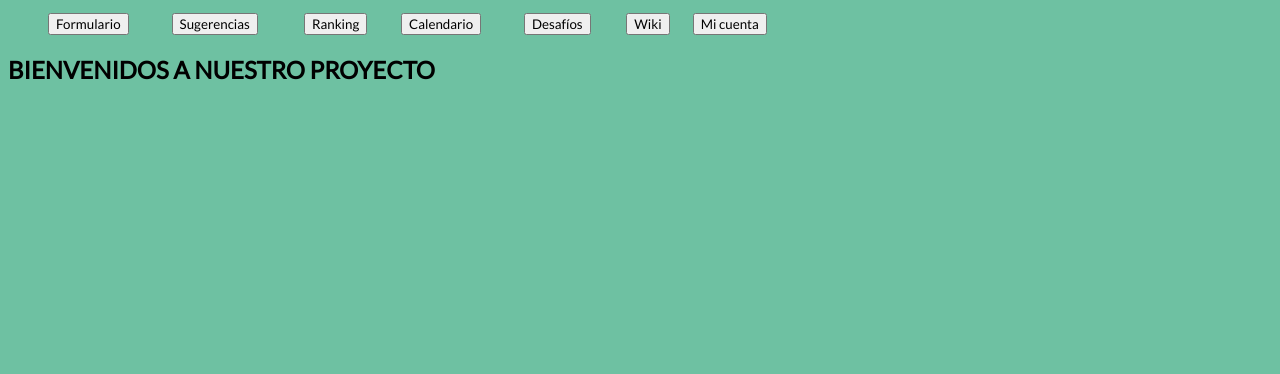
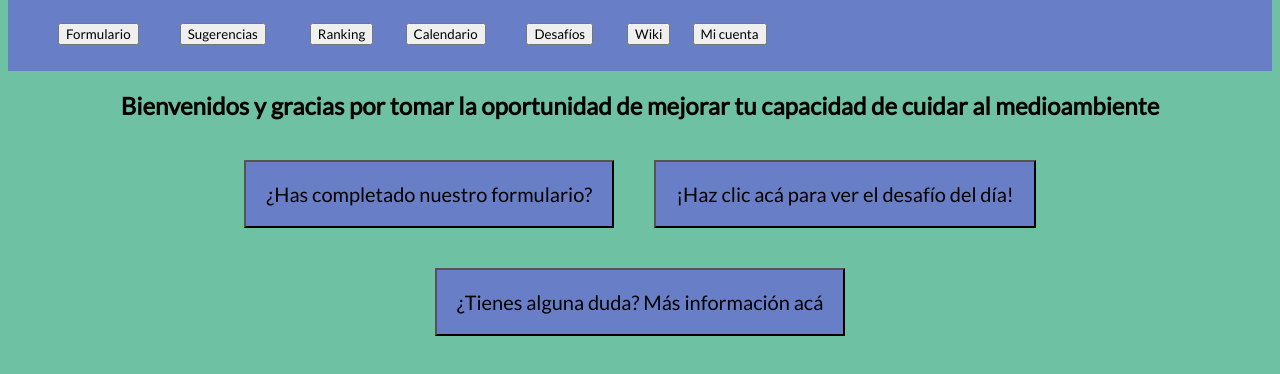
Before and after one commit to CarlosR759/ProyectoIngWeb, a plain HTML site: page paginaprincipal.html in a window 1280 px wide. Shown: the part 138-512 px from the top of the page. Drawn offline with Linux system fonts and the light colour scheme.

Commit message:
añadido butones a la página principal

```diff
--- a/CSS/Index.css
+++ b/CSS/Index.css
@@ -67,6 +67,7 @@ button {
 
 h2 {
     font-family: 'Lato', sans-serif;
+    text-align: center;
 }
 
 body{
@@ -88,3 +89,25 @@ p {
     text-align: center;
     font-family: 'Lato', sans-serif;
 }
+
+#boxlayer1{
+    display: flex;
+    justify-content: center;
+}
+
+#bigbuttons{
+    padding: 20px;
+    margin: 20px;
+    font-size: 20px;
+    background-color: rgb(104, 127, 200);
+}
+
+#boxlayer2{
+    display: flex;
+    justify-content: center;
+}
+
+#panelDeBotones{
+    background-color: rgb(104, 127, 200);
+    padding: 10px;
+}
--- a/paginaprincipal.html
+++ b/paginaprincipal.html
@@ -61,6 +61,19 @@
                 </ul>
             </div>
         </header>
-        <h2>BIENVENIDOS A NUESTRO PROYECTO</h2>
+        <h2>Bienvenidos y gracias por tomar la oportunidad de mejorar tu capacidad de cuidar al medioambiente</h2>
+        <div id="boxlayer1">
+            <form action = "formulario.html">
+                <button id="bigbuttons">¿Has completado nuestro formulario?</button>
+            </form>
+            <form action = "desafios.html">
+                <button id="bigbuttons">¡Haz clic acá para ver el desafío del día!</button>
+            </form>
+        </div>
+        <div id="boxlayer2">
+            <form action = "wiki.html">
+                <button id="bigbuttons">¿Tienes alguna duda? Más información acá</button>
+            </form>
+        </div>
     </body>
 </html>
```
